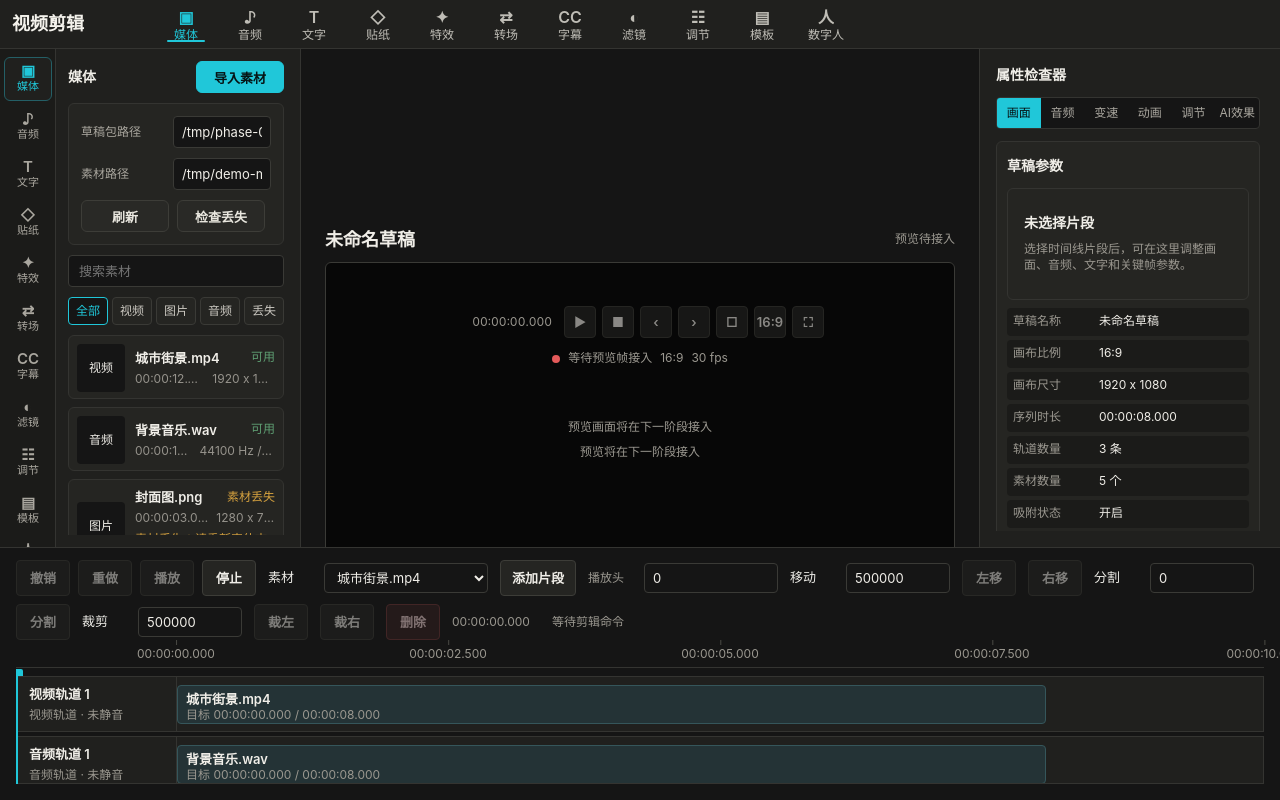
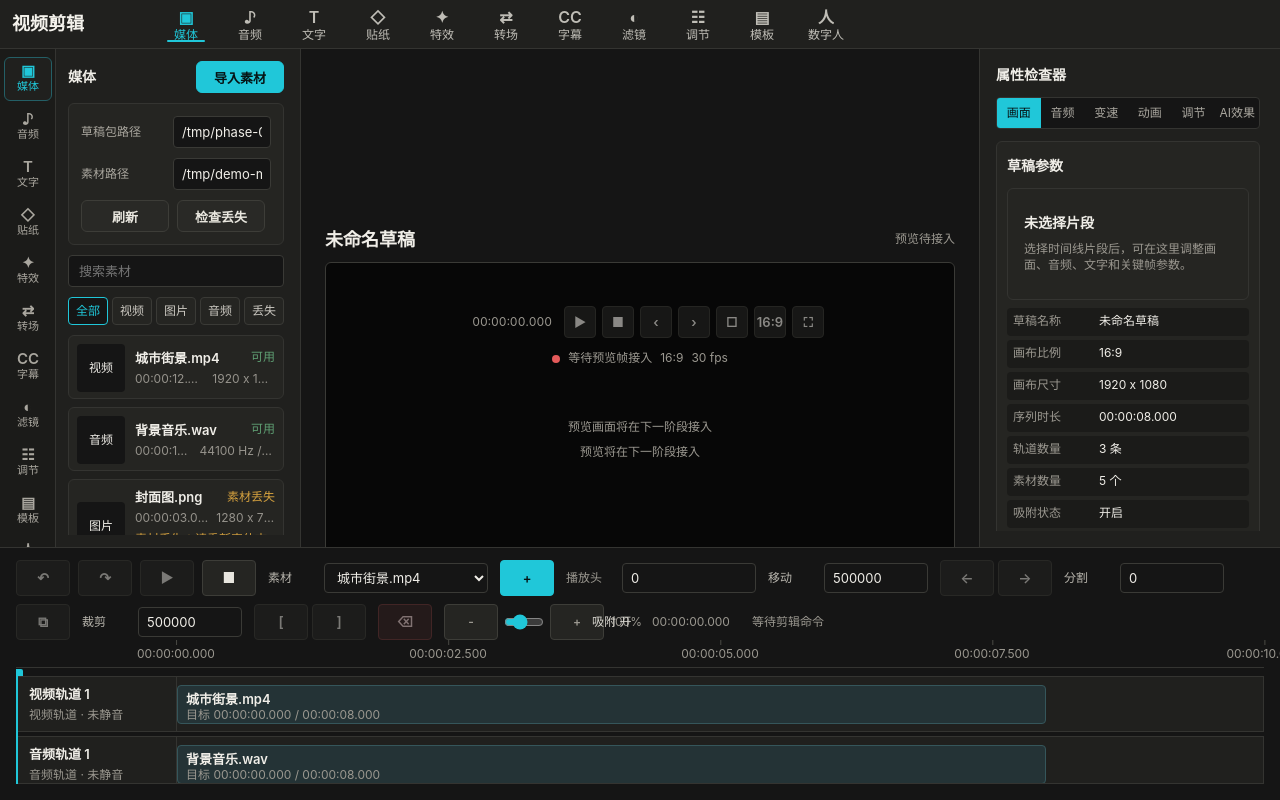
Before and after one commit to lzw5399/video-editor, a React (Vite) app in the folder apps/desktop-electron/: page / in a window 1280 px wide. Built offline with nearby package versions, Linux system fonts and the light colour scheme.

Commit message:
feat(04.1-03): compact timeline toolbar controls
- Replace text-heavy timeline actions with accessible symbol controls
- Add display-only zoom and snapping status in the toolbar
- Pass timeline playhead display state into the preview monitor

```diff
--- a/apps/desktop-electron/src/renderer/workspace/Timeline.tsx
+++ b/apps/desktop-electron/src/renderer/workspace/Timeline.tsx
@@ -7,6 +7,8 @@ import {
   segmentBlockStyle,
   type WorkspaceState
 } from "../viewModel";
+
+import "./timeline.css";
 
 type TimelineProps = {
   workspace: WorkspaceState;
@@ -117,35 +119,29 @@ function TransportStrip({
   const [moveStepUs, setMoveStepUs] = useState(500_000);
   const [splitAtUs, setSplitAtUs] = useState(playheadUs);
   const [trimStepUs, setTrimStepUs] = useState(500_000);
+  const [zoomPercent, setZoomPercent] = useState(100);
   const selectedMaterialId = materialId || (timelineMaterials[0]?.materialId ?? "");
   const hasSelection = workspace.selection.segmentIds.length > 0;
   const pending = workspace.pendingCommand !== null;
+  const snappingLabel = workspace.commandState.snapping.enabled ? "吸附 开" : "吸附 关";
 
   return (
     <div className="transport-strip" aria-label="时间线控制">
-      <div className="transport-buttons">
-        <button
-          type="button"
-          className="transport-button"
+      <div className="timeline-tool-group transport-buttons" role="group" aria-label="播放与历史">
+        <TimelineIconButton
+          label="撤销"
+          symbol="↶"
           onClick={onUndo}
           disabled={pending || workspace.commandState.undoStack.length === 0}
-        >
-          撤销
-        </button>
-        <button
-          type="button"
-          className="transport-button"
+        />
+        <TimelineIconButton
+          label="重做"
+          symbol="↷"
           onClick={onRedo}
           disabled={pending || workspace.commandState.redoStack.length === 0}
-        >
-          重做
-        </button>
-        <button type="button" className="transport-button" disabled>
-          播放
-        </button>
-        <button type="button" className="transport-button" onClick={() => onPlayheadChange(0)}>
-          停止
-        </button>
+        />
+        <TimelineIconButton label="播放" symbol="▶" disabled />
+        <TimelineIconButton label="停止" symbol="■" onClick={() => onPlayheadChange(0)} />
       </div>
       <label className="timeline-control compact-select">
         <span>素材</span>
@@ -159,7 +155,9 @@ function TransportStrip({
       </label>
       <button
         type="button"
-        className="transport-button wide"
+        className="transport-button symbol-action accent add-action"
+        aria-label="添加片段"
+        title="添加片段"
         onClick={() => onAddSegment?.(selectedMaterialId)}
         disabled={pending || selectedMaterialId.length === 0}
       >
@@ -185,22 +183,20 @@ function TransportStrip({
           onChange={(event) => setMoveStepUs(Math.max(1, event.currentTarget.valueAsNumber || 1))}
         />
       </label>
-      <button
-        type="button"
-        className="transport-button"
+      <div className="timeline-tool-group" role="group" aria-label="移动片段">
+        <TimelineIconButton
+          label="左移所选片段"
+          symbol="←"
           onClick={() => onMoveSelectedSegment?.(-moveStepUs)}
           disabled={pending || !hasSelection}
-      >
-        左移
-      </button>
-      <button
-        type="button"
-        className="transport-button"
+        />
+        <TimelineIconButton
+          label="右移所选片段"
+          symbol="→"
           onClick={() => onMoveSelectedSegment?.(moveStepUs)}
           disabled={pending || !hasSelection}
-      >
-        右移
-      </button>
+        />
+      </div>
       <label className="timeline-control">
         <span>分割</span>
         <input
@@ -211,14 +207,12 @@ function TransportStrip({
           onChange={(event) => setSplitAtUs(Math.max(0, event.currentTarget.valueAsNumber || 0))}
         />
       </label>
-      <button
-        type="button"
-        className="transport-button"
+      <TimelineIconButton
+        label="分割所选片段"
+        symbol="⧉"
         onClick={() => onSplitSelectedSegment?.(splitAtUs)}
         disabled={pending || !hasSelection}
-      >
-        分割
-      </button>
+      />
       <label className="timeline-control">
         <span>裁剪</span>
         <input
@@ -229,33 +223,84 @@ function TransportStrip({
           onChange={(event) => setTrimStepUs(Math.max(1, event.currentTarget.valueAsNumber || 1))}
         />
       </label>
-      <button
-        type="button"
-        className="transport-button"
+      <div className="timeline-tool-group" role="group" aria-label="裁剪片段">
+        <TimelineIconButton
+          label="左侧裁剪"
+          symbol="["
           onClick={() => onTrimSelectedSegment?.("left", trimStepUs)}
           disabled={pending || !hasSelection}
-      >
-        裁左
-      </button>
-      <button
-        type="button"
-        className="transport-button"
+        />
+        <TimelineIconButton
+          label="右侧裁剪"
+          symbol="]"
           onClick={() => onTrimSelectedSegment?.("right", trimStepUs)}
           disabled={pending || !hasSelection}
-      >
-        裁右
-      </button>
-      <button
-        type="button"
-        className="transport-button danger"
+        />
+      </div>
+      <TimelineIconButton
+        label="删除所选片段"
+        symbol="⌫"
+        className="danger"
         onClick={onDeleteSelectedSegment}
         disabled={pending || !hasSelection}
-      >
-        删除
-      </button>
+      />
+      <div className="timeline-zoom-shell" aria-label="时间线缩放">
+        <TimelineIconButton
+          label="缩小时间线"
+          symbol="-"
+          onClick={() => setZoomPercent((current) => Math.max(50, current - 25))}
+          disabled={zoomPercent <= 50}
+        />
+        <input
+          aria-label="时间线缩放比例"
+          type="range"
+          min="50"
+          max="200"
+          step="25"
+          value={zoomPercent}
+          onChange={(event) => setZoomPercent(event.currentTarget.valueAsNumber)}
+        />
+        <TimelineIconButton
+          label="放大时间线"
+          symbol="+"
+          onClick={() => setZoomPercent((current) => Math.min(200, current + 25))}
+          disabled={zoomPercent >= 200}
+        />
+        <span>{zoomPercent}%</span>
+      </div>
+      <span className="snapping-status" aria-label={snappingLabel}>
+        {snappingLabel}
+      </span>
       <span className="playhead-time">{formatTimelineTime(playheadUs)}</span>
       <span className="timeline-status">{workspace.pendingCommand ?? "等待剪辑命令"}</span>
     </div>
+  );
+}
+
+function TimelineIconButton({
+  label,
+  symbol,
+  className = "",
+  disabled = false,
+  onClick
+}: {
+  label: string;
+  symbol: string;
+  className?: string;
+  disabled?: boolean;
+  onClick?: () => void;
+}): React.ReactElement {
+  return (
+    <button
+      type="button"
+      className={`transport-button icon-only ${className}`.trim()}
+      aria-label={label}
+      title={label}
+      onClick={onClick}
+      disabled={disabled}
+    >
+      <span aria-hidden="true">{symbol}</span>
+    </button>
   );
 }
 
--- a/apps/desktop-electron/src/renderer/workspace/WorkspaceShell.tsx
+++ b/apps/desktop-electron/src/renderer/workspace/WorkspaceShell.tsx
@@ -107,7 +107,7 @@ export function WorkspaceShell({
       </section>
 
       <section className="preview-monitor" aria-label="预览窗口">
-        <PreviewMonitor draftName={workspace.draft.metadata.name} bindingStatus={workspace.bindingStatus} />
+        <PreviewMonitor draftName={workspace.draft.metadata.name} bindingStatus={workspace.bindingStatus} playheadUs={playheadUs} />
       </section>
 
       <aside className="inspector-panel" aria-label="属性检查器">
--- /dev/null
+++ b/apps/desktop-electron/src/renderer/workspace/timeline.css
@@ -0,0 +1,177 @@
+.timeline-surface {
+  grid-template-rows: 48px 28px minmax(0, 1fr);
+}
+
+.transport-strip {
+  flex-wrap: nowrap;
+  gap: 6px;
+  height: 48px;
+  align-content: center;
+  padding-bottom: 4px;
+}
+
+.timeline-tool-group {
+  display: flex;
+  flex: 0 0 auto;
+  align-items: center;
+  gap: 4px;
+  min-width: 0;
+}
+
+.transport-buttons {
+  gap: 4px;
+}
+
+.transport-button {
+  flex: 0 0 28px;
+  width: 28px;
+  height: 28px;
+  line-height: 26px;
+}
+
+.transport-button.icon-only {
+  display: grid;
+  place-items: center;
+  color: #e8e6df;
+  font-size: 14px;
+}
+
+.transport-button.icon-only.accent {
+  border-color: #20c7d9;
+  color: #061314;
+  background: #20c7d9;
+}
+
+.transport-button.symbol-action {
+  position: relative;
+  overflow: hidden;
+  border-color: #20c7d9;
+  color: transparent;
+  background: #20c7d9;
+  text-indent: -999px;
+}
+
+.transport-button.symbol-action::before {
+  position: absolute;
+  inset: 0;
+  display: grid;
+  place-items: center;
+  color: #061314;
+  text-indent: 0;
+  content: "+";
+}
+
+.transport-button.icon-only.danger {
+  border-color: #723838;
+  color: #f6d7d7;
+  background: #352020;
+}
+
+.playhead-control,
+.timeline-control {
+  grid-template-columns: auto minmax(0, 1fr);
+  gap: 4px;
+  flex: 0 0 104px;
+}
+
+.playhead-control {
+  flex-basis: 128px;
+}
+
+.timeline-control {
+  flex-basis: 112px;
+}
+
+.compact-select {
+  flex-basis: 136px;
+}
+
+.playhead-control input,
+.timeline-control input,
+.timeline-control select {
+  height: 28px;
+  min-width: 0;
+  padding: 0 6px;
+  font-size: 12px;
+}
+
+.playhead-control span,
+.timeline-control span {
+  color: #b9b6ae;
+  font-size: 12px;
+  white-space: nowrap;
+}
+
+.timeline-zoom-shell {
+  display: flex;
+  flex: 0 0 136px;
+  align-items: center;
+  gap: 4px;
+  min-width: 0;
+}
+
+.timeline-zoom-shell input {
+  flex: 1 1 auto;
+  min-width: 40px;
+  accent-color: #20c7d9;
+}
+
+.timeline-zoom-shell span,
+.snapping-status,
+.timeline-status,
+.playhead-time {
+  color: #9b9890;
+  font-size: 12px;
+  line-height: 1.4;
+  white-space: nowrap;
+}
+
+.timeline-zoom-shell span {
+  flex: 0 0 34px;
+  text-align: right;
+}
+
+.snapping-status {
+  flex: 0 0 48px;
+  color: #d8d6cf;
+}
+
+.playhead-time {
+  flex: 0 0 86px;
+}
+
+.timeline-status {
+  flex: 1 1 92px;
+  min-width: 72px;
+}
+
+@media (max-width: 1199px) {
+  .transport-strip {
+    gap: 4px;
+  }
+
+  .transport-button {
+    flex-basis: 26px;
+    width: 26px;
+  }
+
+  .compact-select {
+    flex-basis: 126px;
+  }
+
+  .playhead-control {
+    flex-basis: 118px;
+  }
+
+  .timeline-control {
+    flex-basis: 104px;
+  }
+
+  .timeline-zoom-shell {
+    flex-basis: 122px;
+  }
+
+  .playhead-time {
+    flex-basis: 80px;
+  }
+}
```
Lines whose indentation alone changed are shown as unchanged.
